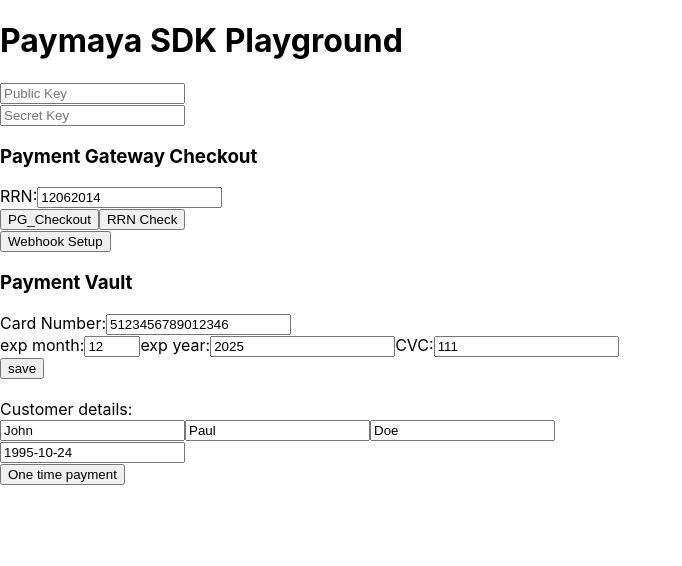
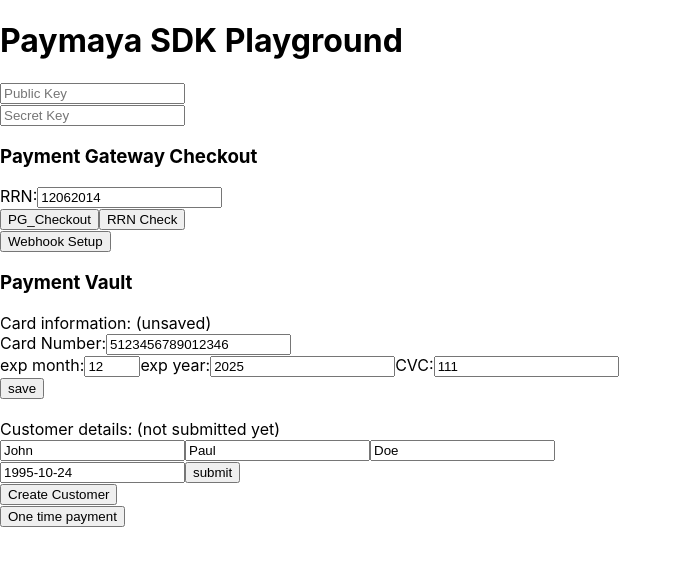
Before and after one commit to jiroquijano/paymaya-sdk-playground, a React (Create React App) app in the folder client/: page / in a window 1280 px wide. Shown: the top 566 px of the page, without its empty margins (0-682 px from the left). Built offline with nearby package versions, Linux system fonts and the light colour scheme.

Commit message:
hooked up forms to react states

```diff
--- a/client/src/components/PaymentVault.js
+++ b/client/src/components/PaymentVault.js
@@ -9,13 +9,17 @@
 const PaymentVault = ({publicKey, secretKey}) => {
 
     const [cardDetails, setCardDetails] = useState();
-    const RRN = '12062014';
-
-    const customerDetails = {
+    const [customerId, setCustomerId] = useState('');
+    const [customerPersonalDetails, setCustomerPersonalDetails] = useState({
       firstName: "John",
       middleName: "Paul",
       lastName: "Doe",
       birthday: "1995-10-24",
+    });
+    const RRN = '12062014';
+
+    const customerDetails = {
+      ...customerPersonalDetails,
       customerSince: "1995-10-24",
       sex: "M",
       contact: {
@@ -88,12 +92,28 @@
       });
     }
 
+    const onCustomerFormSubmit = (e) =>{
+      setCustomerPersonalDetails({
+        firstName: e.target['first-name'].value,
+        middleName: e.target['middle-name'].value,
+        lastName: e.target['last-name'].value,
+        birthday: e.target['birthday'].value,
+      })
+    }
+
+    const onCreateCustomer = async (e) =>{
+      const customerId = await createCustomer(secretKey,customerDetails);
+      if(customerId) setCustomerId(customerId);
+    }
+
     return (
         <>
             <h3>Payment Vault</h3>
-            <CreditCardForm onCardSubmit={onCardSubmit}/>
+            <CreditCardForm onCardSubmit={onCardSubmit} customerId={customerId}/>
             <br/>
-            <CustomerForm/>
+            <CustomerForm onCustomerFormSubmit={onCustomerFormSubmit}/>
+            {customerId}
+            <button onClick={onCreateCustomer}>Create Customer</button>
             <br/>
             <button onClick={onOneTimePayment}>One time payment</button>
         </>
--- a/client/src/components/forms/CreditCardForm.js
+++ b/client/src/components/forms/CreditCardForm.js
@@ -1,20 +1,22 @@
-import React, {useState,useRef} from 'react';
+import React, {useState} from 'react';
 
 const CreditCardForm = ({onCardSubmit}) => {
     const [cardNumber, setCardNumber] = useState('5123456789012346');
     const [expMonth, setExpMonth] = useState('12');
     const [expYear, setExpYear] = useState('2025');
     const [cvc, setCVC] = useState('111');
-    const [clicked, setClicked] = useState(false);
+    const [isSaved, setIsSaved] = useState(false);
 
     const onSubmit = (e) =>{
         e.preventDefault();
-        setClicked(true);
+        setIsSaved(true);
         onCardSubmit(e);
     }
 
     return (
-        <form onSubmit={onSubmit}>
+        <form onSubmit={onSubmit} onChange={(e)=>setIsSaved(false)}>
+            Card information: {isSaved ? '(saved)': '(unsaved)'}
+            <br/>
             <label>
                 Card Number:
                 <input name='cardnumber' onChange={(e)=>setCardNumber(e.target.value)} type='text' placeholder='card number' value={cardNumber}/>
@@ -33,7 +35,7 @@
                 <input name='cvc' onChange={(e)=>setCVC(e.target.value)} type='number' value={cvc}/>
             </label>
             <br/>
-            <button>{clicked?'saved':'save'}</button>
+            <button>{isSaved?'saved':'save'}</button>
         </form>
     )
 }
--- a/client/src/components/forms/CustomerForm.js
+++ b/client/src/components/forms/CustomerForm.js
@@ -1,59 +1,36 @@
 import React, {useState} from 'react';
 
-const CustomerForm = () =>{
+const CustomerForm = ({onCustomerFormSubmit, customerId}) =>{
 
     const [firstName, setFirstName] = useState('John');
     const [middleName, setMiddleName] = useState('Paul');
     const [lastname, setLastName] = useState('Doe');
     const [birthday, setBirthday] = useState('1995-10-24');
+    const [submitted, setSubmitted] = useState(false);
 
-    // const customerDetails = {
-    //     firstName: "John",
-    //     middleName: "Paul",
-    //     lastName: "Doe",
-    //     birthday: "1995-10-24",
-    //     customerSince: "1995-10-24",
-    //     sex: "M",
-    //     contact: {
-    //       phone: "+639181008888",
-    //       email: "merchant@merchantsite.com"
-    //     },
-    //     shippingAddress: {
-    //       firstName: "John",
-    //       middleName: "Paul",
-    //       lastName: "Doe",
-    //       phone: "+639181008888",
-    //       email: "merchant@merchantsite.com",
-    //       line1: "6F Launchpad",
-    //       line2: "Reliance Street",
-    //       city: "Mandaluyong City",
-    //       state: "Metro Manila",
-    //       zipCode: "1552",
-    //       countryCode: "PH",
-    //       shippingType: "ST" // ST - for standard, SD - for same day
-    //     },
-    //     billingAddress: {
-    //       line1: "6F Launchpad",
-    //       line2: "Reliance Street",
-    //       city: "Mandaluyong City",
-    //       state: "Metro Manila",
-    //       zipCode: "1552",
-    //       countryCode: "PH"
-    //     }
-    //   };
+    const onSubmit = (e) =>{
+        e.preventDefault();
+        onCustomerFormSubmit(e);
+        setSubmitted(true);
+    }
+
+    const onChange = (e) =>{
+        setSubmitted(false);
+    }
 
     return (
-        <>
+        <form onSubmit={onSubmit} onChange={onChange}>
             <label>
-                Customer details:
+                Customer details: {submitted?'(submitted)' : '(not submitted yet)'}
                 <br/>
-                <input type='text' onChange={(e)=> setFirstName(e.target.value)} value={firstName} placeholder='first name'/>
-                <input type='text' onChange={(e)=> setMiddleName(e.target.value)} value={middleName} placeholder='middle name'/>
-                <input type='text' onChange={(e)=> setLastName(e.target.value)} value={lastname} placeholder='last name'/>
+                <input name='first-name' type='text' onChange={(e)=> setFirstName(e.target.value)} value={firstName} placeholder='first name'/>
+                <input name='middle-name' type='text' onChange={(e)=> setMiddleName(e.target.value)} value={middleName} placeholder='middle name'/>
+                <input name='last-name' type='text' onChange={(e)=> setLastName(e.target.value)} value={lastname} placeholder='last name'/>
                 <br/>
-                <input type='text' onChange={(e)=> setBirthday(e.target.value)} value={birthday} placeholder='birthday: YYYY-MM-DD'/>
+                <input name='birthday' type='text' onChange={(e)=> setBirthday(e.target.value)} value={birthday} placeholder='birthday: YYYY-MM-DD'/>
             </label>
-        </>
+            <button>submit</button>
+        </form>
     )
 }
 
```
